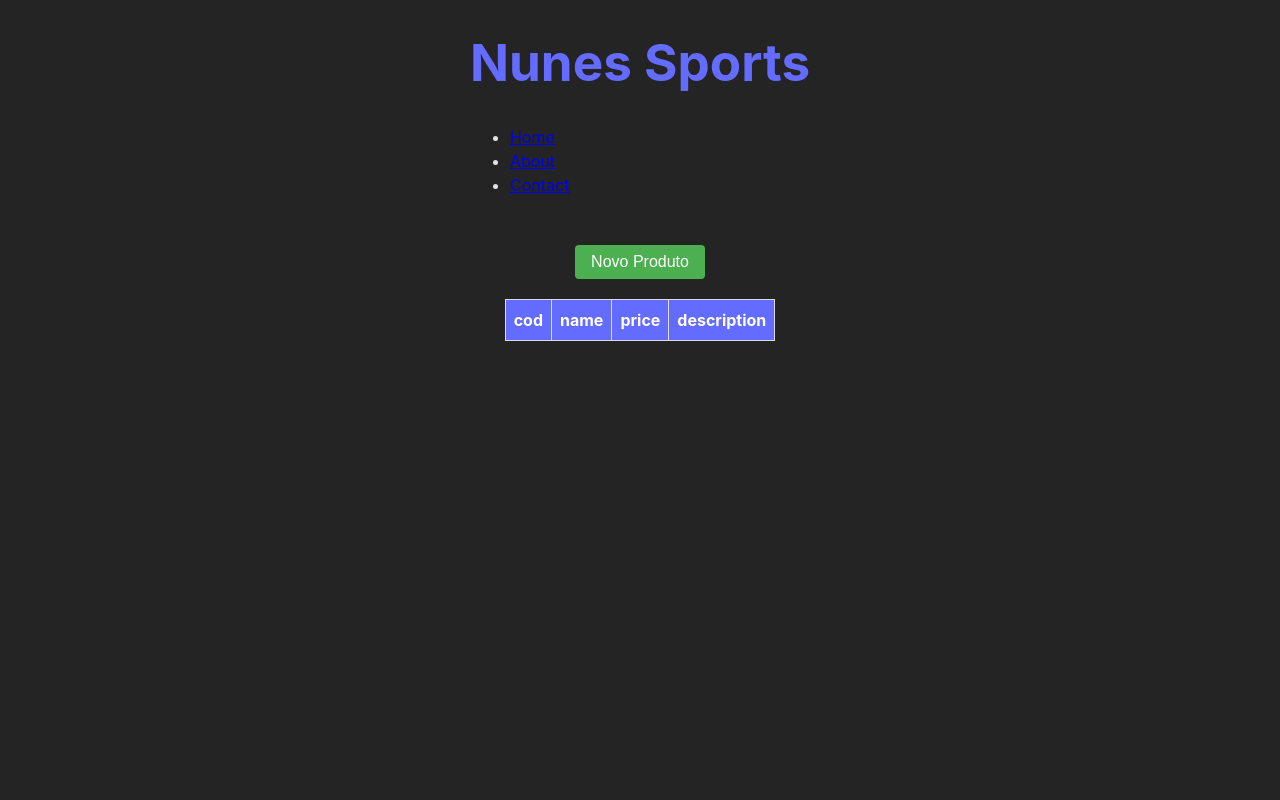
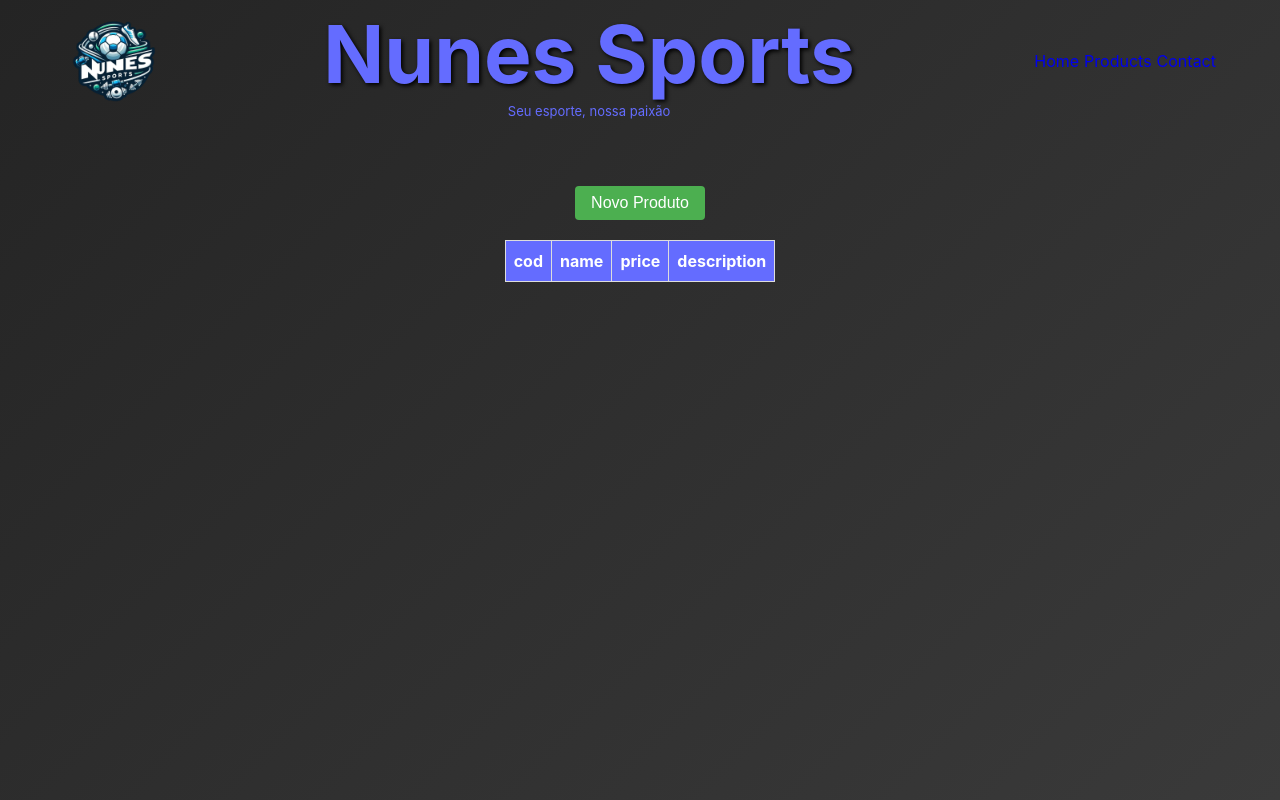
Before and after one commit to mbrennerr/Project_NunesSports, a website built with Vite: page index.html in a window 1280 px wide. Built offline with nearby package versions, Linux system fonts and the light colour scheme; no server answers.

Commit message:
[style] Css_zando_dois_ponto_zero

```diff
--- a/index.html
+++ b/index.html
@@ -8,11 +8,20 @@
   </head>
   <body>
     <header>
-      <h1>Nunes Sports</h1>
+      <img
+        alt="Logo da Nunes Sports"
+        id="logoNunesSport"
+        src="src/assets/nunes2.png"
+      />
+      <div id="slogan">
+        <h1>Nunes Sports</h1>
+        <span>Seu esporte, nossa paixão</span>
+      </div>
+
       <nav>
         <ul>
           <li><a href="/">Home</a></li>
-          <li><a href="/about">About</a></li>
+          <li><a href="/products">Products</a></li>
           <li><a href="/contact">Contact</a></li>
         </ul>
       </nav>
--- a/src/style/style.css
+++ b/src/style/style.css
@@ -7,11 +7,52 @@
   color: rgba(255, 255, 255, 0.87);
   background-color: #242424;
 
+
+
   font-synthesis: none;
   text-rendering: optimizeLegibility;
   -webkit-font-smoothing: antialiased;
   -moz-osx-font-smoothing: grayscale;
 }
+
+header {
+  display: flex;
+  width: 90%;
+  justify-content: space-between;
+  align-items: center;
+  margin-bottom: 2rem;
+
+}
+nav,ul,li,a {
+  display: flex;
+  gap: 5px;
+  text-decoration: none;
+}
+#logoNunesSport{
+  width: 100px;
+  height: 100px;
+  margin-right: 20px;
+}
+#slogan {
+  margin-top: 10px;
+  text-align: center;
+  color: #646cff;
+}
+#slogan h1 {
+  font-weight: bold;
+  font-size: 80px;
+  margin-top: 0;
+  margin-bottom: 0;
+  text-shadow: 2px 2px 4px #000000;
+}
+#slogan span {
+  font-size: small;
+  margin-top:0;
+}
+
+
+
+
 
 button {
   font-size: 1rem;
@@ -34,6 +75,7 @@ body {
   place-items: center;
   min-width: 320px;
   min-height: 100vh;
+  background-image: linear-gradient(135deg, #242424 0%, #3a3a3a 100%);
 }
 
 h1 {
```
Also changed, not shown: public/nunes2.png (added), public/nunesSportLogo.jpg (added), src/assets/NunesSemFundo1.jpg (added), src/assets/nunes2.png (added), src/assets/nunes3.png (added), src/assets/nunesSemFundo2.jpg (added), src/assets/nunesSportSemFundo.webp (added).
